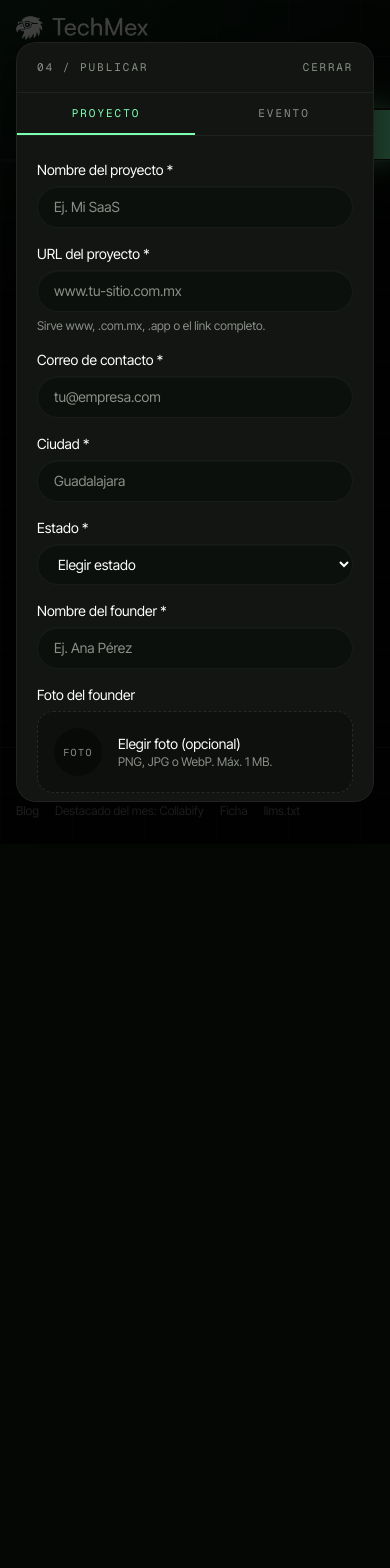
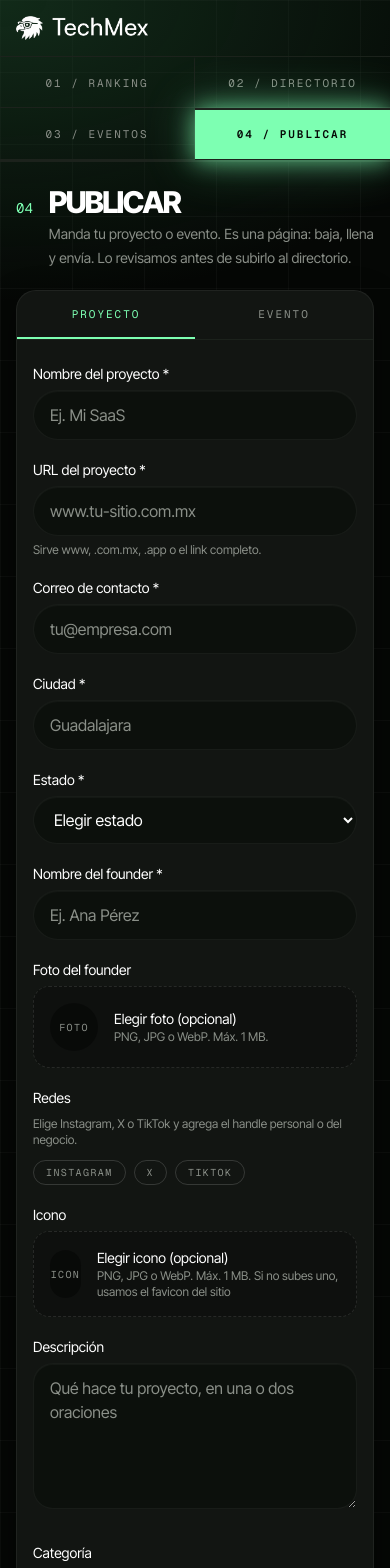
Before and after one commit to Collabifymx/techmex, a Next.js app: page /publicar in a window 390 px wide. Shown: the top 1568 px of the page. Before the commit the page ends 844 px from the top, so only its background shows below. Built offline with nearby package versions, Linux system fonts and the light colour scheme.

Commit message:
Turn publish into a full scrollable page so the form is usable on phones.

```diff
--- a/src/app/publicar/page.tsx
+++ b/src/app/publicar/page.tsx
@@ -1,5 +1,6 @@
 import type { Metadata } from "next";
-import { PublishModal } from "@/components/publish-modal";
+import { PageHero } from "@/components/page-hero";
+import { PublishForm } from "@/components/publish-modal";
 
 export const metadata: Metadata = {
   title: "Publicar",
@@ -8,8 +9,16 @@ export const metadata: Metadata = {
 
 export default function PublicarPage() {
   return (
-    <div className="min-h-[60vh]">
-      <PublishModal />
+    <div>
+      <PageHero
+        index="04"
+        title="PUBLICAR"
+        subtitle="Manda tu proyecto o evento. Es una página: baja, llena y envía. Lo revisamos antes de subirlo al directorio."
+        compact
+      />
+      <div className="mx-auto max-w-3xl px-4 pb-28 sm:px-6">
+        <PublishForm />
+      </div>
     </div>
   );
 }
--- a/src/components/publish-form.tsx
+++ b/src/components/publish-form.tsx
@@ -1 +1 @@
-export { PublishModal as PublishForm } from "@/components/publish-modal";
+export { PublishForm, PublishModal } from "@/components/publish-modal";
--- a/src/components/publish-modal.tsx
+++ b/src/components/publish-modal.tsx
@@ -15,58 +15,31 @@ import { cn } from "@/lib/utils";
 
 type Tab = "project" | "event";
 
-export function PublishModal() {
+export function PublishForm() {
   const router = useRouter();
   const [tab, setTab] = useState<Tab>("project");
   const [submitted, setSubmitted] = useState(false);
 
-  function close() {
-    if (window.history.length > 1) {
-      router.back();
-      return;
-    }
-    router.push("/");
-  }
-
+  if (submitted) {
     return (
-    <div
-      className="fixed inset-0 z-50 flex items-center justify-center bg-black/75 px-4 py-6"
-      onClick={close}
-    >
-      <div
-        className="surface relative max-h-[90vh] w-full max-w-3xl overflow-y-auto"
-        onClick={(event) => event.stopPropagation()}
-      >
-        <div className="flex items-center justify-between border-b border-line px-5 py-4 sm:px-7">
-          <p className="mono text-[11px] tracking-[0.18em] text-mute">
-            04 / PUBLICAR
-          </p>
-          <button
-            type="button"
-            onClick={close}
-            className="mono text-[11px] tracking-[0.16em] text-mute hover:text-white"
-          >
-            CERRAR
-          </button>
-        </div>
-
-        {submitted ? (
-          <div className="px-6 py-14 text-center sm:px-10">
+      <div className="surface px-6 py-14 text-center sm:px-10">
         <p className="display text-3xl text-white">SOLICITUD ENVIADA</p>
-            <p className="mx-auto mt-3 max-w-md text-sm text-mute">
-              La revisamos a mano. Si encaja en Tech México, la publicamos en
-              unos días.
+        <p className="mx-auto mt-3 max-w-md text-sm leading-6 text-mute">
+          La revisamos. Si encaja en TechMex, la publicamos en unos días.
         </p>
         <button
           type="button"
           onClick={() => router.push("/directorio")}
-              className="mono mt-6 inline-flex rounded-full border border-mint/70 px-5 py-2 text-[11px] tracking-[0.18em] text-mint"
+          className="mono mt-6 inline-flex min-h-12 items-center rounded-full border border-mint/70 px-5 text-[11px] tracking-[0.18em] text-mint"
         >
           VOLVER AL DIRECTORIO
         </button>
       </div>
-        ) : (
-          <>
+    );
+  }
+
+  return (
+    <div className="surface overflow-visible">
       <div className="grid grid-cols-2 border-b border-line">
         {(
           [
@@ -79,7 +52,7 @@ export function PublishModal() {
             type="button"
             onClick={() => setTab(key)}
             className={cn(
-                    "mono px-4 py-3 text-[11px] tracking-[0.18em]",
+              "mono min-h-12 px-4 text-[11px] tracking-[0.18em]",
               tab === key
                 ? "border-b-2 border-mint text-mint"
                 : "border-b-2 border-transparent text-mute hover:text-white",
@@ -94,12 +67,11 @@ export function PublishModal() {
       ) : (
         <EventForm onDone={() => setSubmitted(true)} />
       )}
-          </>
-        )}
-      </div>
     </div>
   );
 }
+
+export const PublishModal = PublishForm;
 
 const EMPTY_SOCIALS: Record<SocialNetwork, Record<SocialKind, string>> = {
   instagram: { personal: "", business: "" },
@@ -195,8 +167,8 @@ function ProjectForm({ onDone }: { onDone: () => void }) {
 
   return (
     <form action={handleSubmit}>
-      <div className="space-y-6 px-5 py-6 sm:px-7">
-        <div className="grid gap-4 sm:grid-cols-2">
+      <div className="space-y-7 px-4 py-6 sm:px-7">
+        <div className="grid gap-5 sm:grid-cols-2">
           <Field label="Nombre del proyecto *">
             <input required name="name" placeholder="Ej. Mi SaaS" className={inputClass} />
           </Field>
@@ -376,7 +348,7 @@ function ProjectForm({ onDone }: { onDone: () => void }) {
           <Field label="Descripción" className="sm:col-span-2">
             <textarea
               name="description"
-              rows={3}
+              rows={5}
               placeholder="Qué hace tu proyecto, en una o dos oraciones"
               className={`${inputClass} resize-y !rounded-[20px]`}
             />
@@ -493,7 +465,7 @@ function EventForm({ onDone }: { onDone: () => void }) {
 
   return (
     <form action={handleSubmit}>
-      <div className="space-y-6 px-5 py-6 sm:px-7">
+      <div className="space-y-7 px-4 py-6 sm:px-7">
         <div>
           <Field label="Pega el link del evento (Luma, Meetup, etc.)">
             <div className="flex flex-col gap-2 sm:flex-row">
@@ -512,7 +484,7 @@ function EventForm({ onDone }: { onDone: () => void }) {
                 type="button"
                 onClick={importFromLink}
                 disabled={!link || loadingLink}
-                className="mono shrink-0 rounded-full border border-mint/70 px-4 py-2.5 text-[11px] tracking-[0.16em] text-mint disabled:opacity-50"
+                className="mono min-h-12 shrink-0 rounded-full border border-mint/70 px-4 text-[11px] tracking-[0.16em] text-mint disabled:opacity-50"
               >
                 {loadingLink ? "LEYENDO..." : "TRAER DATOS"}
               </button>
@@ -634,19 +606,19 @@ function FormFooter({
   const router = useRouter();
 
   return (
-    <div className="border-t border-line px-5 py-5 sm:px-7">
-      <div className="grid grid-cols-2 gap-3">
+    <div className="border-t border-line px-4 py-5 sm:px-7">
+      <div className="grid grid-cols-1 gap-3 sm:grid-cols-2">
         <button
           type="button"
           onClick={() => router.push("/")}
-          className="mono rounded-full border border-white/20 px-4 py-3 text-[11px] tracking-[0.16em] text-white"
+          className="mono min-h-12 rounded-full border border-white/20 px-4 text-[11px] tracking-[0.16em] text-white"
         >
           CANCELAR
         </button>
         <button
           type="submit"
           disabled={pending}
-          className="mono rounded-full border border-mint/70 px-4 py-3 text-[11px] tracking-[0.16em] text-mint disabled:opacity-60"
+          className="mono min-h-12 rounded-full border border-mint/70 px-4 text-[11px] tracking-[0.16em] text-mint disabled:opacity-60"
         >
           {pending ? "ENVIANDO..." : "ENVIAR A REVISIÓN"}
         </button>
@@ -676,4 +648,4 @@ function Field({
 }
 
 const inputClass =
-  "input-surface w-full px-4 py-2.5 text-sm text-white outline-none placeholder:text-mute";
+  "input-surface w-full px-4 py-3 text-base text-white outline-none placeholder:text-mute";
```
Lines whose indentation alone changed are shown as unchanged.
